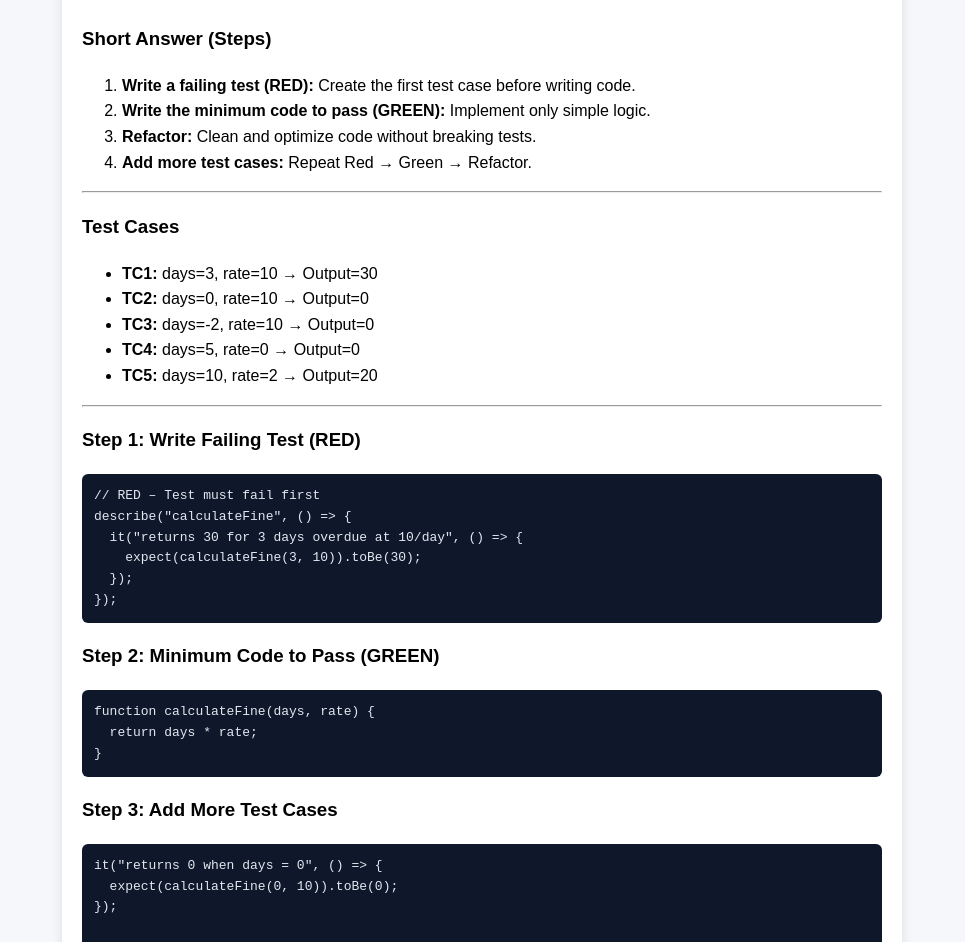
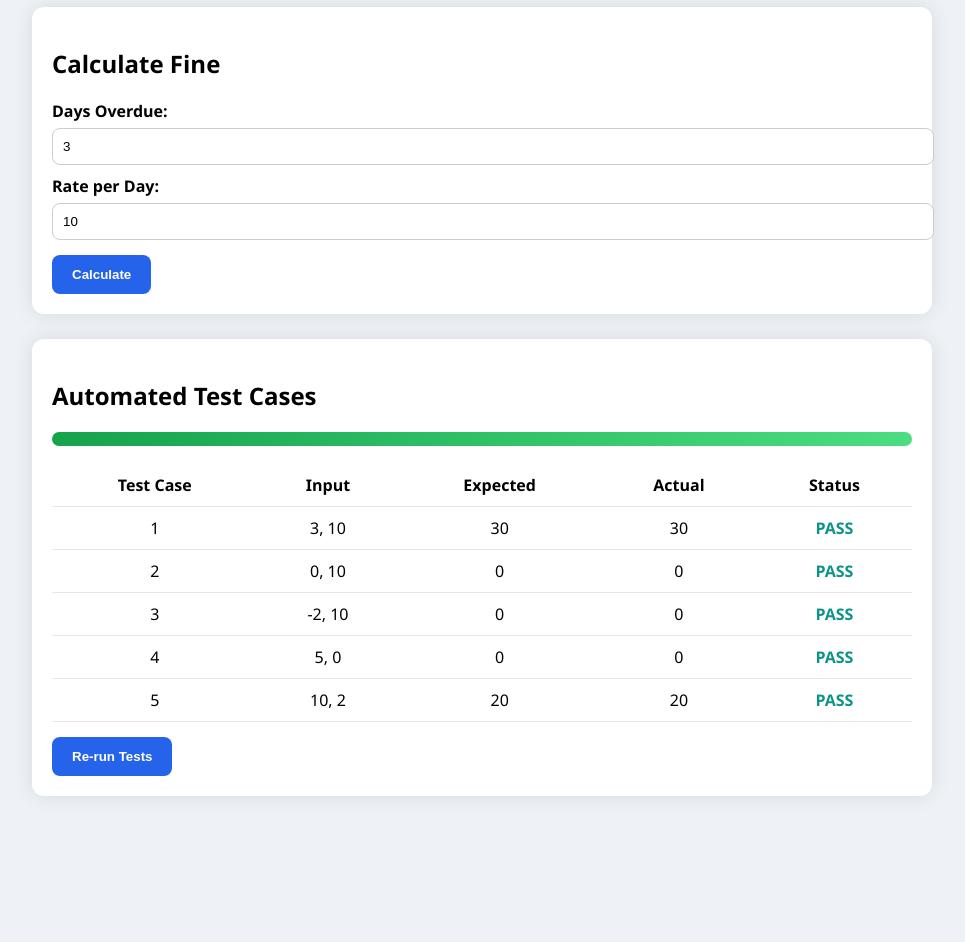
Before and after one commit to 2303A51197/ssss, a plain HTML site: page index.html in a window 1280 px wide. Shown: the part 102-1044 px from the top of the page, without its empty margins (158-1123 px from the left). After the commit the page ends 918 px from the top, so only its background shows below. Drawn offline with Linux system fonts and the light colour scheme.

Commit message:
Update index.html

```diff
--- a/index.html
+++ b/index.html
@@ -2,99 +2,212 @@
 <html lang="en">
 <head>
 <meta charset="UTF-8">
-<title>TDD – Overdue Fine Calculation (Test Cases + Code)</title>
+<title>Advanced Library Fine Test Runner</title>
+
 <style>
     body {
-        font-family: Arial, sans-serif;
-        background: #f5f7fa;
+        margin: 0;
+        background: #eef2f7;
+        font-family: "Segoe UI", Arial, sans-serif;
         padding: 20px;
-        line-height: 1.6;
+    }
+    .container {
+        max-width: 900px;
+        margin: auto;
+    }
+    h1 {
+        text-align: center;
+        color: #0f172a;
     }
     .card {
         background: #fff;
         padding: 20px;
+        border-radius: 12px;
+        box-shadow: 0 0 20px rgba(0,0,0,0.1);
+        margin-top: 25px;
+    }
+    label {
+        font-weight: 600;
+        margin-top: 10px;
+        display: block;
+    }
+    input {
+        width: 100%;
+        padding: 10px;
+        margin-top: 6px;
+        border-radius: 8px;
+        border: 1px solid #ccc;
+    }
+    button {
+        background: #2563eb;
+        color: #fff;
+        padding: 12px 20px;
+        border: none;
+        border-radius: 8px;
+        cursor: pointer;
+        margin-top: 15px;
+        font-weight: 600;
+    }
+    button:hover {
+        background: #1e4fcf;
+    }
+    .output {
+        margin-top: 10px;
+        padding: 12px;
+        background: #f1f5f9;
+        border-radius: 8px;
+        font-size: 18px;
+        font-weight: 600;
+    }
+
+    /* Test Runner Style */
+    table {
+        width: 100%;
+        border-collapse: collapse;
+        margin-top: 18px;
+    }
+    th, td {
+        padding: 10px;
+        border-bottom: 1px solid #e2e8f0;
+        text-align: center;
+    }
+    .pass {
+        color: #0d9488;
+        font-weight: 700;
+    }
+    .fail {
+        color: #dc2626;
+        font-weight: 700;
+    }
+
+    .progress {
+        margin-top: 15px;
+        height: 14px;
+        background: #ccc;
         border-radius: 10px;
-        max-width: 800px;
-        margin: auto;
-        box-shadow: 0 0 12px rgba(0,0,0,0.1);
+        overflow: hidden;
     }
-    h2 { color: #1e3a8a; }
-    pre {
-        background: #0f172a;
-        color: #e2e8f0;
-        padding: 12px;
-        border-radius: 6px;
-        overflow-x: auto;
+    .bar {
+        height: 100%;
+        width: 0%;
+        background: linear-gradient(90deg, #16a34a, #4ade80);
+        transition: 0.5s;
     }
 </style>
 </head>
 
 <body>
-<div class="card">
+<div class="container">
+    <h1>Advanced Library Overdue Fine — Test Runner</h1>
 
-<h2>Test Driven Development (TDD) – Overdue Fine Calculation</h2>
+    <div class="card">
+        <h2>Calculate Fine</h2>
 
-<h3>Short Answer (Steps)</h3>
-<ol>
-    <li><b>Write a failing test (RED):</b> Create the first test case before writing code.</li>
-    <li><b>Write the minimum code to pass (GREEN):</b> Implement only simple logic.</li>
-    <li><b>Refactor:</b> Clean and optimize code without breaking tests.</li>
-    <li><b>Add more test cases:</b> Repeat Red → Green → Refactor.</li>
-</ol>
+        <label>Days Overdue:</label>
+        <input type="number" id="days" value="3">
 
-<hr>
+        <label>Rate per Day:</label>
+        <input type="number" id="rate" value="10">
 
-<h3>Test Cases</h3>
-<ul>
-    <li><b>TC1:</b> days=3, rate=10 → Output=30</li>
-    <li><b>TC2:</b> days=0, rate=10 → Output=0</li>
-    <li><b>TC3:</b> days=-2, rate=10 → Output=0</li>
-    <li><b>TC4:</b> days=5, rate=0 → Output=0</li>
-    <li><b>TC5:</b> days=10, rate=2 → Output=20</li>
-</ul>
+        <button onclick="calculate()">Calculate</button>
 
-<hr>
+        <div class="output" id="output" style="display:none;"></div>
+    </div>
 
-<h3>Step 1: Write Failing Test (RED)</h3>
-<pre>
-// RED – Test must fail first
-describe("calculateFine", () => {
-  it("returns 30 for 3 days overdue at 10/day", () => {
-    expect(calculateFine(3, 10)).toBe(30);
-  });
-});
-</pre>
+    <div class="card">
+        <h2>Automated Test Cases</h2>
 
-<h3>Step 2: Minimum Code to Pass (GREEN)</h3>
-<pre>
+        <div class="progress">
+            <div class="bar" id="bar"></div>
+        </div>
+
+        <table>
+            <thead>
+                <tr>
+                    <th>Test Case</th>
+                    <th>Input</th>
+                    <th>Expected</th>
+                    <th>Actual</th>
+                    <th>Status</th>
+                </tr>
+            </thead>
+            <tbody id="testTable"></tbody>
+        </table>
+
+        <button onclick="runTests()">Re-run Tests</button>
+    </div>
+</div>
+
+<script>
+/* =================================
+   ADVANCED FINE CALCULATION LOGIC
+================================== */
 function calculateFine(days, rate) {
-  return days * rate;
+    days = Number(days);
+    rate = Number(rate);
+
+    if (isNaN(days) || isNaN(rate)) return 0;
+    if (days < 0 || rate < 0) return 0;
+    return days * rate;
 }
-</pre>
 
-<h3>Step 3: Add More Test Cases</h3>
-<pre>
-it("returns 0 when days = 0", () => {
-  expect(calculateFine(0, 10)).toBe(0);
-});
+/* ===============================
+     USER CALCULATION FUNCTION
+=============================== */
+function calculate() {
+    const d = document.getElementById("days").value;
+    const r = document.getElementById("rate").value;
 
-it("returns 0 for negative days", () => {
-  expect(calculateFine(-2, 10)).toBe(0);
-});
+    const result = calculateFine(d, r);
 
-it("returns 0 when rate = 0", () => {
-  expect(calculateFine(5, 0)).toBe(0);
-});
-</pre>
+    const out = document.getElementById("output");
+    out.style.display = "block";
+    out.innerText = "Fine Amount: ₹ " + result;
+}
 
-<h3>Step 4: Refactored Code (Final)</h3>
-<pre>
-function calculateFine(days, rate) {
-  if (days < 0 || rate < 0) return 0;
-  return days * rate;
+/* ===============================
+      ADVANCED TEST RUNNER
+=============================== */
+const tests = [
+    { id: 1, days: 3, rate: 10, expected: 30 },
+    { id: 2, days: 0, rate: 10, expected: 0 },
+    { id: 3, days: -2, rate: 10, expected: 0 },
+    { id: 4, days: 5, rate: 0, expected: 0 },
+    { id: 5, days: 10, rate: 2, expected: 20 }
+];
+
+function runTests() {
+    const table = document.getElementById("testTable");
+    const bar = document.getElementById("bar");
+    table.innerHTML = "";
+
+    let passed = 0;
+
+    tests.forEach((t, i) => {
+        const actual = calculateFine(t.days, t.rate);
+        const row = document.createElement("tr");
+
+        row.innerHTML = `
+            <td>${t.id}</td>
+            <td>${t.days}, ${t.rate}</td>
+            <td>${t.expected}</td>
+            <td>${actual}</td>
+            <td class="${actual === t.expected ? "pass" : "fail"}">
+                ${actual === t.expected ? "PASS" : "FAIL"}
+            </td>
+        `;
+
+        table.appendChild(row);
+
+        if (actual === t.expected) passed++;
+
+        bar.style.width = ((passed / tests.length) * 100) + "%";
+    });
 }
-</pre>
 
-</div>
+/* Auto-run on load */
+runTests();
+</script>
+
 </body>
 </html>
```
